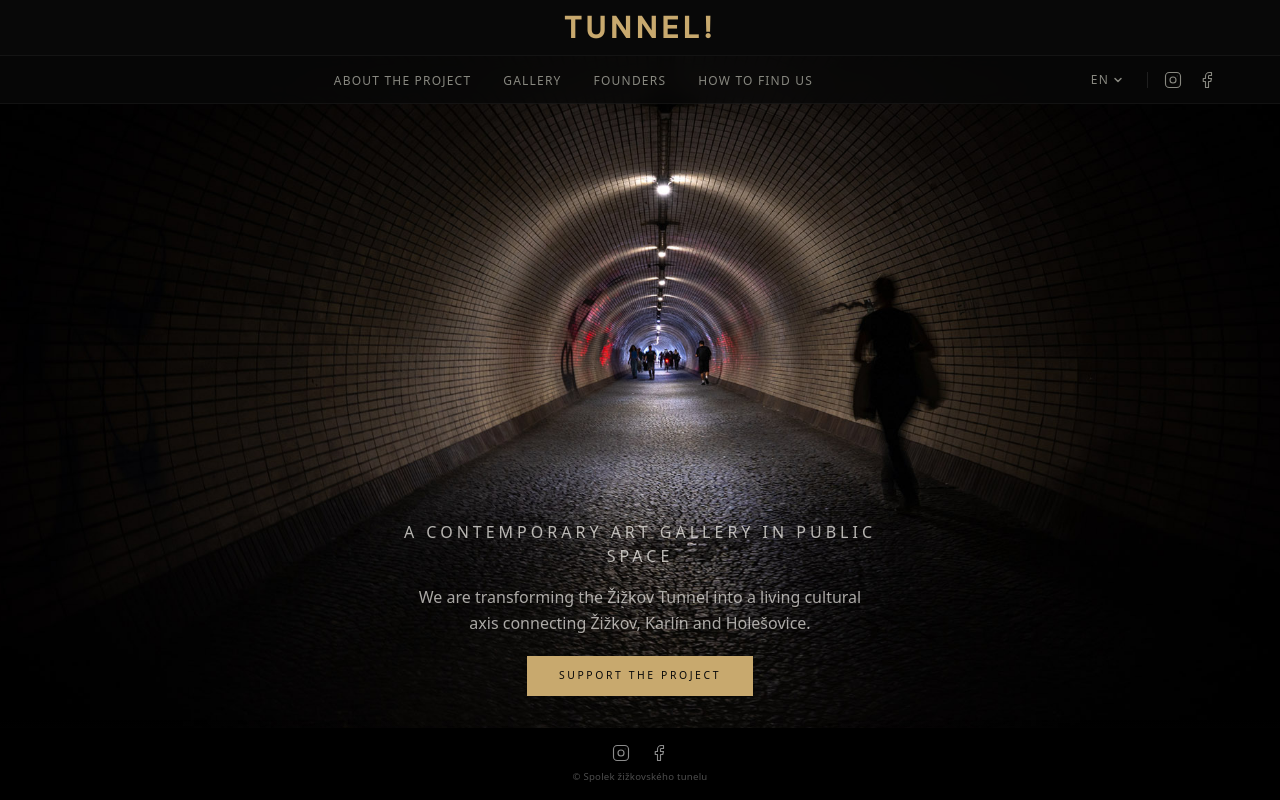
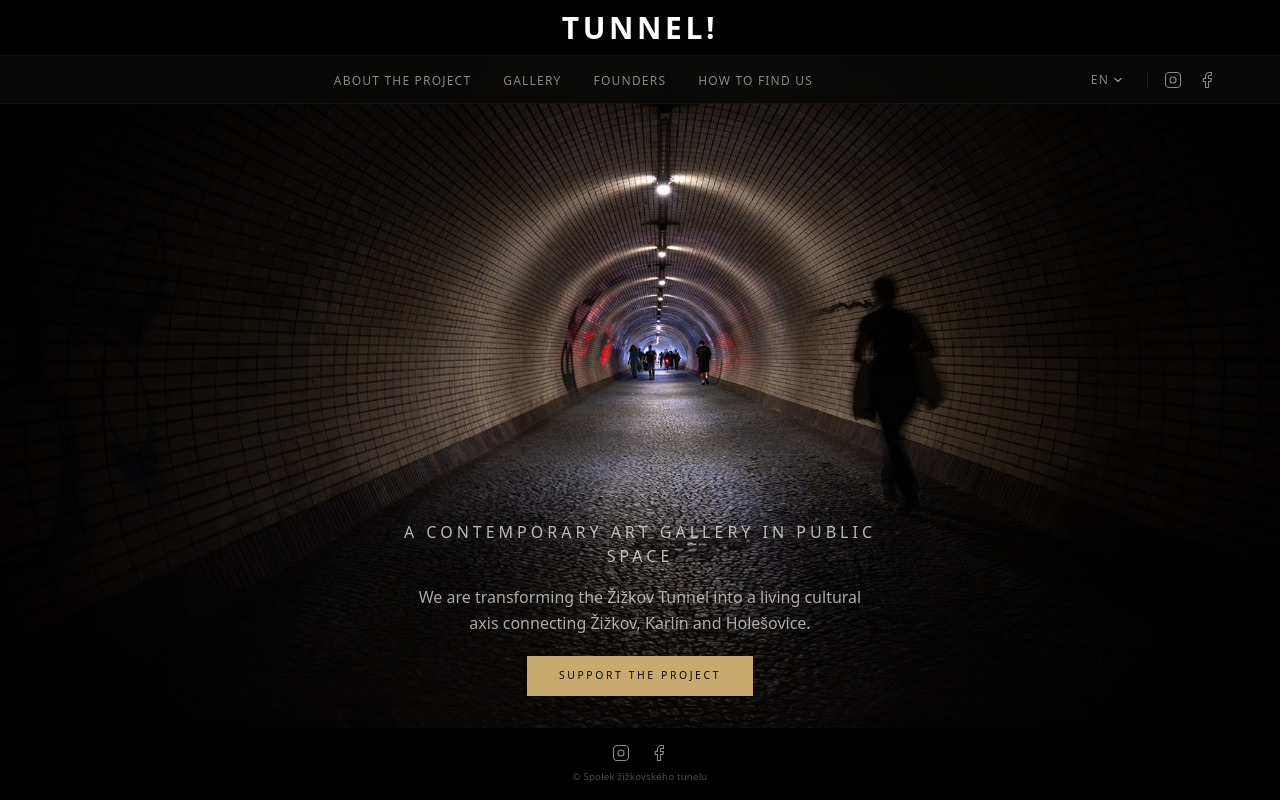
Before and after one commit to mithrillczech/zizkovskytunel.cz, a Next.js app: page /en in a window 1280 px wide. Built offline with nearby package versions, Linux system fonts and the light colour scheme.

Commit message:
Zadání 1.5

```diff
--- a/src/components/Header/Header.tsx
+++ b/src/components/Header/Header.tsx
@@ -4,8 +4,8 @@ export function Header() {
   const t = useTranslations("header");
 
   return (
-    <div className="w-full h-14 flex items-center justify-center bg-bg border-b border-white/5 z-50 relative">
-      <h1 className="font-display text-2xl md:text-3xl font-bold tracking-[0.15em] uppercase text-accent">
+    <div className="w-full h-14 flex items-center justify-center bg-black border-b border-white/5 z-50 relative">
+      <h1 className="font-sans text-2xl md:text-3xl font-bold tracking-[0.12em] uppercase text-white">
         {t("highlight")}
       </h1>
     </div>
--- a/src/components/Navigation/MobileNav.tsx
+++ b/src/components/Navigation/MobileNav.tsx
@@ -55,8 +55,8 @@ export function MobileNav({ activeSection, onSectionChange }: MobileNavProps) {
   return (
     <>
       {/* Sticky mobile header */}
-      <header className="lg:hidden sticky top-0 z-50 flex items-center h-14 px-6 bg-bg/95 backdrop-blur-md border-b border-white/5">
-        <span className="flex-1 text-center font-display text-xl font-bold tracking-[0.12em] uppercase text-accent">
+      <header className="lg:hidden sticky top-0 z-50 flex items-center h-14 px-6 bg-black border-b border-white/5">
+        <span className="flex-1 text-center font-sans text-xl font-bold tracking-[0.12em] uppercase text-white">
           {th("highlight")}
         </span>
         <button
```
